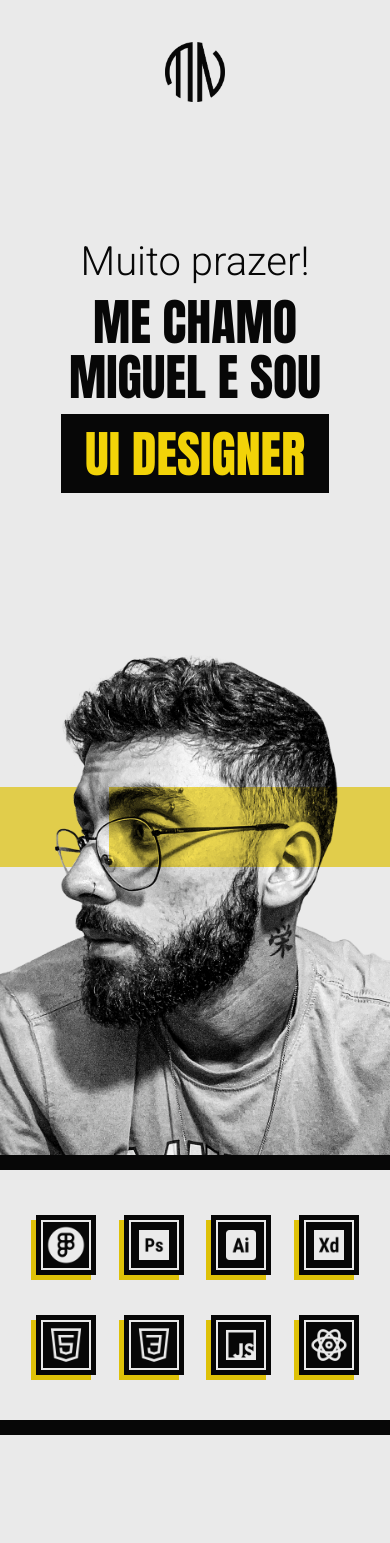
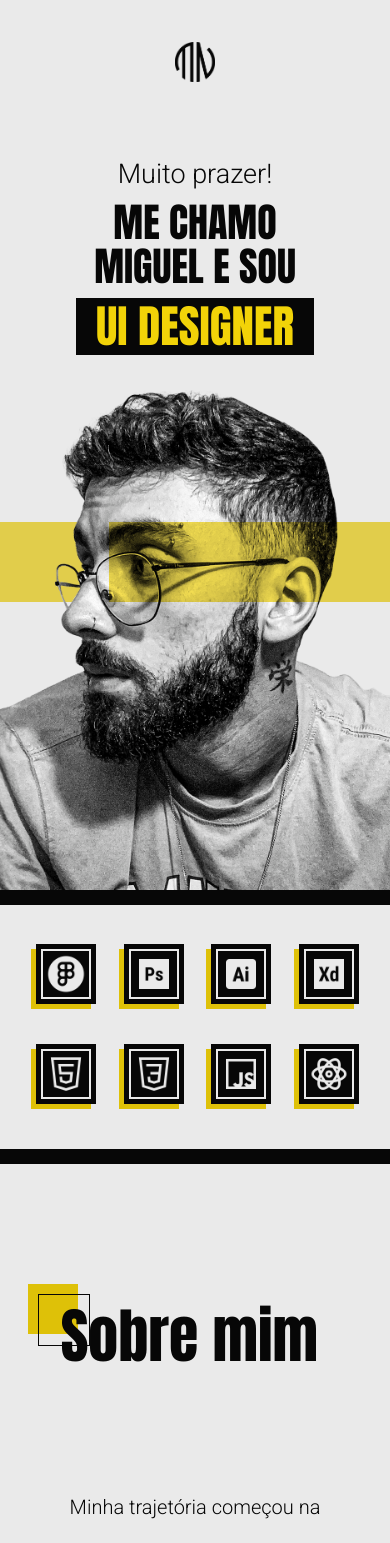
Before and after one commit to awesome-rol/portfolioUImiguelNogueira, a React (Vite) app: page / in a window 390 px wide. Shown: the top 1543 px of the page. Built offline with nearby package versions, Linux system fonts and the light colour scheme.

Commit message:
espaçamento home

```diff
--- a/src/DivisorHome.css
+++ b/src/DivisorHome.css
@@ -21,35 +21,39 @@
     }
 }
 
+@media screen and (max-width: 960px) {
+    .divisor {
+        top: 1966px;
+    }
+}
+
 @media screen and (max-width: 800px) {
     .divisor {
-        top: 1806px;
+        top: 1716px;
     }
 }
 
 @media screen and (max-width: 740px) {
     .divisor {
-        top: 1546px;
+        top: 1455px;
     }
 }
 
 @media screen and (max-width: 560px) {
     .divisor {
-        top: 1455px;
+        top: 1340px;
+        height: 15px;
     }
 }
 
 @media screen and (max-width: 540px) {
     .divisor {
-        top: 1255px;
+        top: 1140px;
     }
 }
 
 @media screen and (max-width: 440px) {
-    @media screen and (max-width: 540px) {
         .divisor {
-            height: 15px;
-            top: 1155px;
+            top: 890px;
         }
-    }
 }
--- a/src/Header.css
+++ b/src/Header.css
@@ -32,13 +32,13 @@
 @media screen and (max-width: 560px) {
     .logoHeader {
         margin-top: 32px;
-        width: 80px;
+        width: 60px;
     }
 }
 
 @media screen and (max-width: 440px) {
     .logoHeader {
         margin-top: 42px;
-        width: 60px;
+        width: 40px;
     }
 }
--- a/src/Home.css
+++ b/src/Home.css
@@ -227,6 +227,10 @@
 
 @media screen and (max-width: 960px) {
 
+    .homeContent {
+        gap: 20px;
+    }
+
     .titulo1 {
         font-size: 70px;
     }
@@ -273,8 +277,13 @@
         gap: 0;
     }
 
+    .titulos {
+        margin-bottom: 0;
+    }
+
     .fotoMiguelMobile {
         height: 800px;
+        margin-top: 0;
     }
 
     .homeArt {
@@ -283,7 +292,7 @@
 
     .homeArt-barraHorizontalFrente, .homeArt-barraHorizontalFundo {
         height: 120px;
-        top: 33%;
+        top: 27%;
     }
 
     .homeArt-barraHorizontalFrente {
@@ -314,6 +323,7 @@
 @media screen and (max-width: 560px) {
     .titulos {
         margin-bottom: 0;
+        height: 300px;
     }
 
     .titulo1 {
@@ -382,27 +392,44 @@
         width: 72%;
     }
 
+    .titulos {
+        margin-top: 160px;
+        height: 230px;
+    }
 
     .titulo1 {
+        font-size: 27px;
+    }
+
+    .titulo2 {
         font-size: 40px;
     }
 
-    .titulo2 {
-        font-size: 50px;
-    }
-
     .titulo3 {
-        font-size: 50px;
+        font-size: 45px;
+        padding: 4px 20px 4px 20px;
     }
 }
 
 @media screen and (max-width: 370px) {
-    .titulo3 {
-        font-size: 40px;
-    }
+
 
     .homeArt-barraHorizontalFrente {
         width: 75%;
     }
 
 }
+
+@media screen and (max-width: 350px) {
+    .titulo1 {
+        font-size: 25px;
+    }
+
+    .titulo2 {
+        font-size: 35px;
+    }
+
+    .titulo3 {
+        font-size: 40px;
+    }
+}
--- a/src/Skills.css
+++ b/src/Skills.css
@@ -37,19 +37,25 @@
 
 @media screen and (max-width: 740px) {
     .skillsContainer {
-        margin-top: 105px;
+        margin-top: 47px;
     }
 }
 
 @media screen and (max-width: 560px) {
     .skillsContainer {
-        margin-top: 48px;
+        margin-top: 43px;
     }
 }
 
 @media screen and (max-width: 540px) {
     .skillsContainer {
         margin-top: 48px;
+    }
+}
+
+@media screen and (max-width: 440px) {
+    .skillsContainer {
+        margin-top: 42px;
     }
 }
 
```
